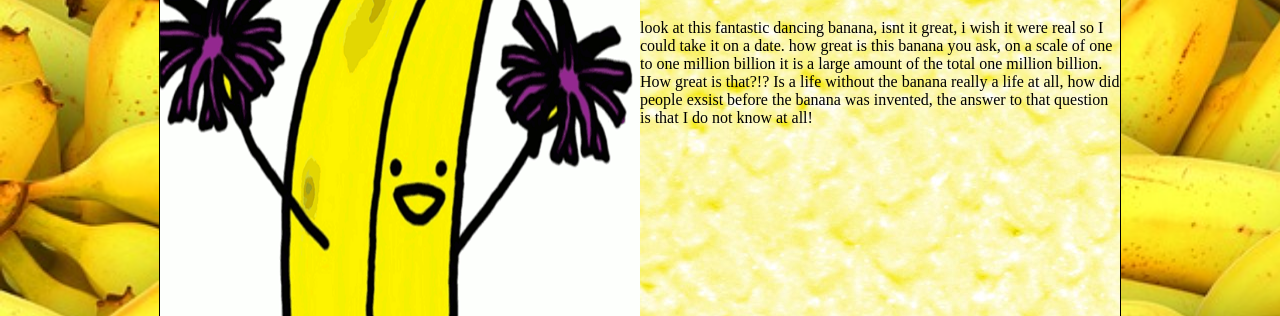
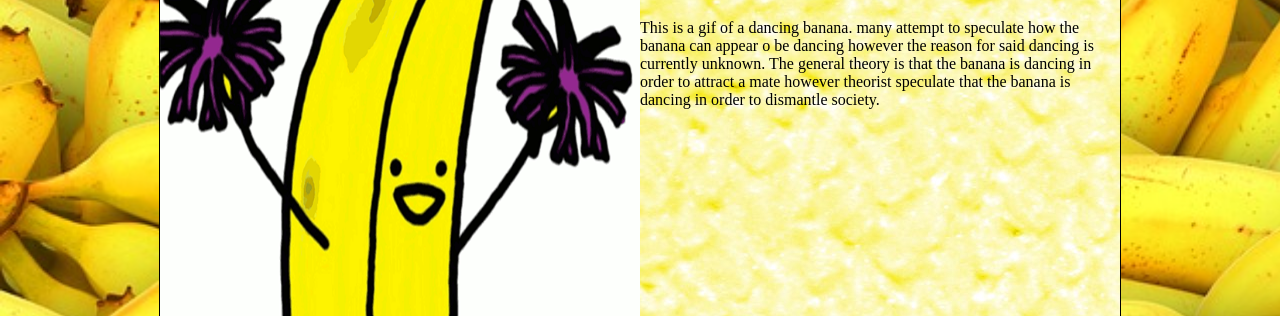
Before and after one commit to hamdi648/banana-github, a plain HTML site: page banana.html in a window 1280 px wide. Shown: the part 484-800 px from the top of the page. Drawn offline with Linux system fonts and the light colour scheme.

Commit message:
I have changed some of the text on the second page

```diff
--- a/banana.html
+++ b/banana.html
@@ -23,7 +23,7 @@
 		<div class="contentbanana">
 			<div class="wow">
 				<h1>WOW BANANAs</h1>
-				<p>look at this fantastic dancing banana, isnt it great, i wish it were real so I could take it on a date. how great is this banana you ask, on a scale of one to one million billion it is a large amount of the total one million billion. How great is that?!? Is a life without the banana really a life at all, how did people exsist before the banana was invented, the answer to that question is that I do not know at all!</p>
+				<p>This is a gif of a dancing banana. many attempt to speculate how the banana can appear o be dancing however the reason for said dancing is currently unknown. The general theory is that the banana is dancing in order to attract a mate however theorist speculate that the banana is dancing in order to dismantle society.</p>
 			</div>
 
 				<img src="images/banana-cheerleader.gif" class="cheerleader" alt="a funny gif">
```
